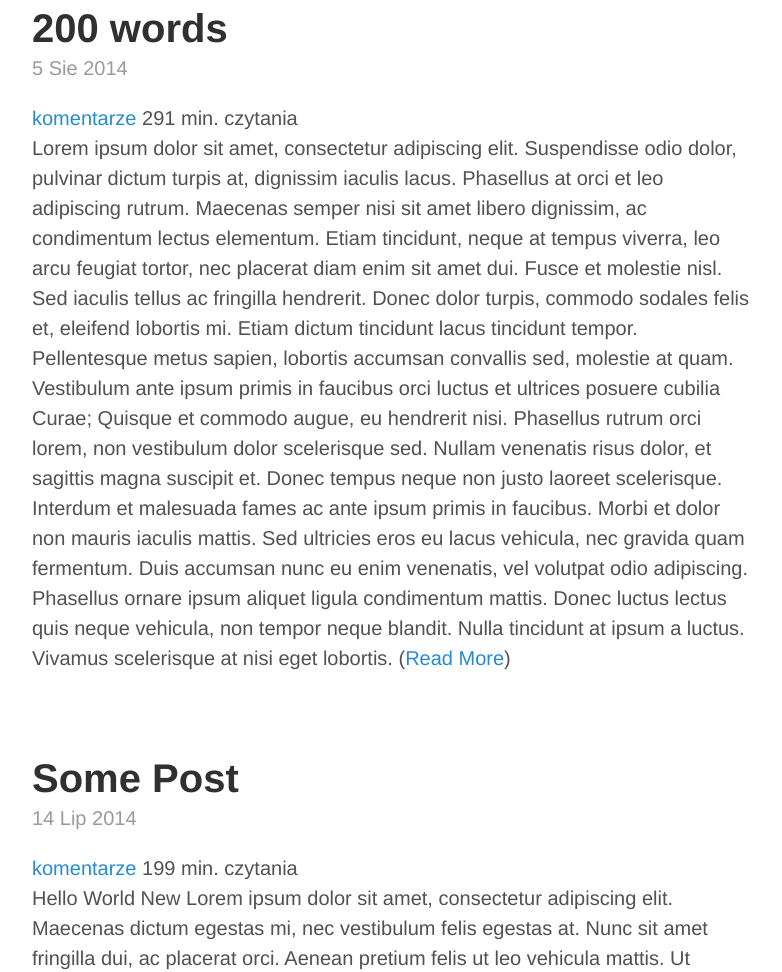
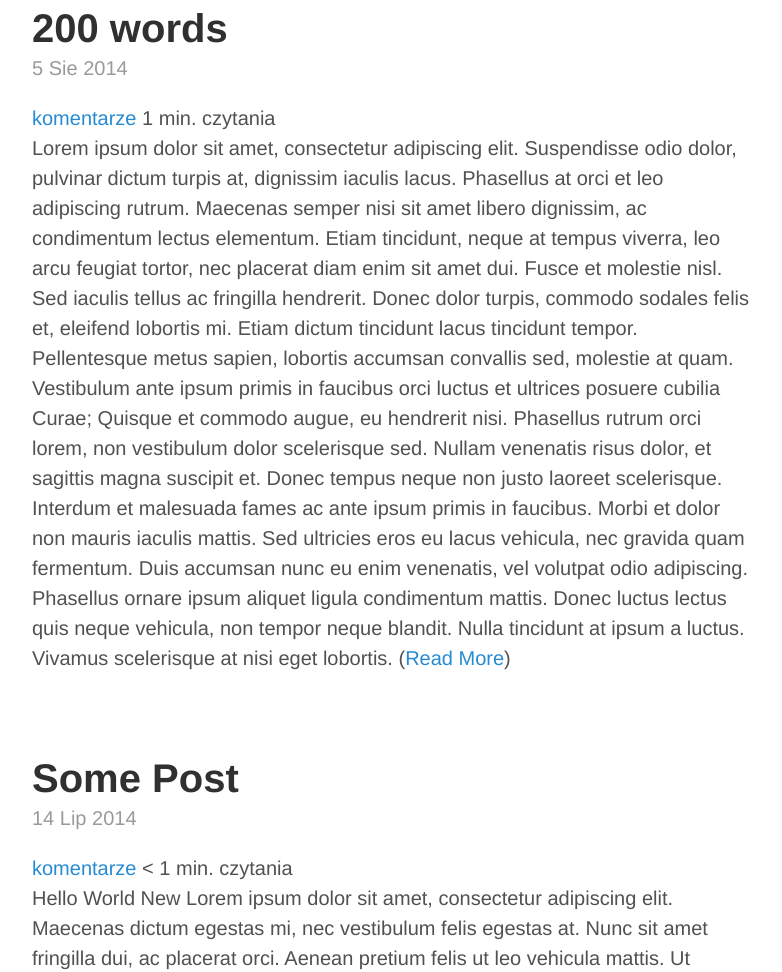
Before and after one commit to zdolny/jekyll-blog, a Jekyll site: the page built from index.html, in a window 1280 px wide. Shown: the part 218-1190 px from the top of the page, without its empty margins (248-1030 px from the left). Built offline with Jekyll 4.4.1, drawn with Linux system fonts in a browser that asks for light colours; the list of posts is cut into pages by our own code; comment, search, counter and statistics services are not loaded.

Commit message:
reading time bug test9

```diff
--- a/index.html
+++ b/index.html
@@ -7,7 +7,7 @@
 
 <div class="posts">
     {% for post in paginator.posts %}
-    {% capture readtime %}{{ post.content | number_of_words | plus:91 }}{% endcapture %}
+    {% capture readtime %}{{ post.content | number_of_words | divided_by:180 | round }}{% endcapture %}
         <div class="post">
             <h1 class="post-title">
                 <a href="{{ site.baseurl }}{{ post.url }}">
```
